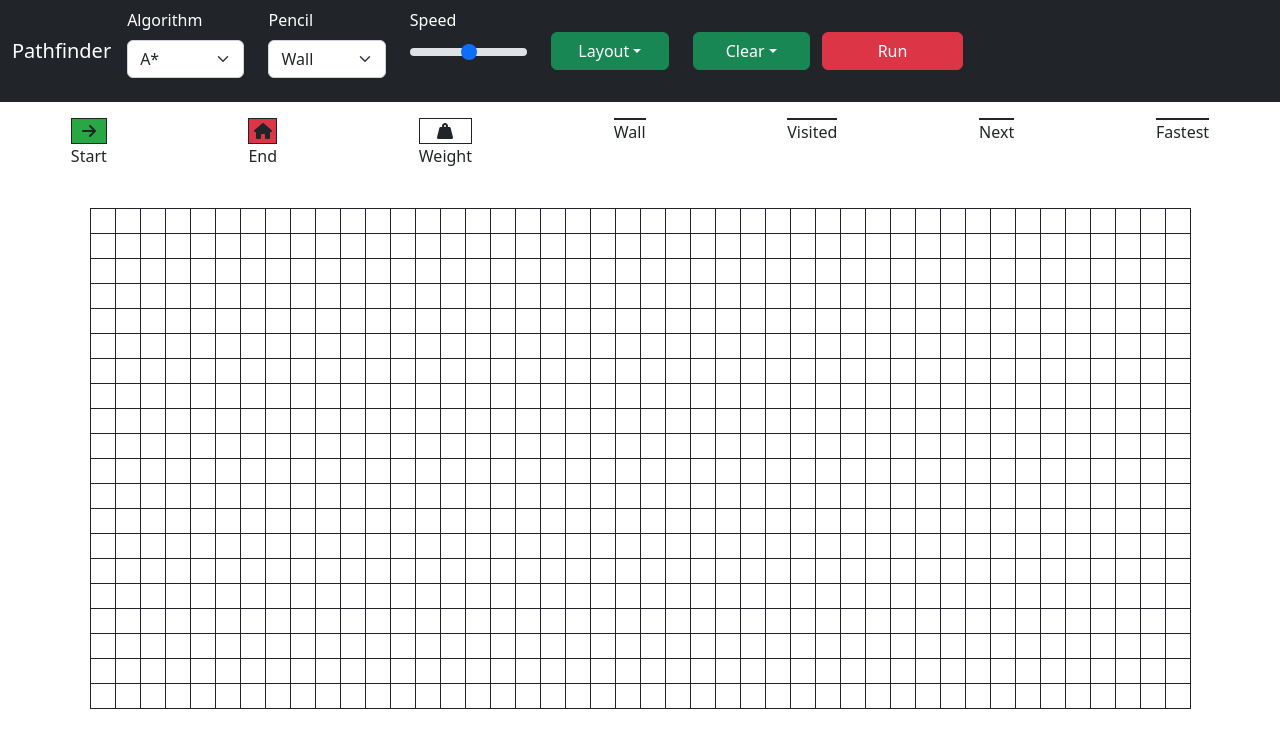
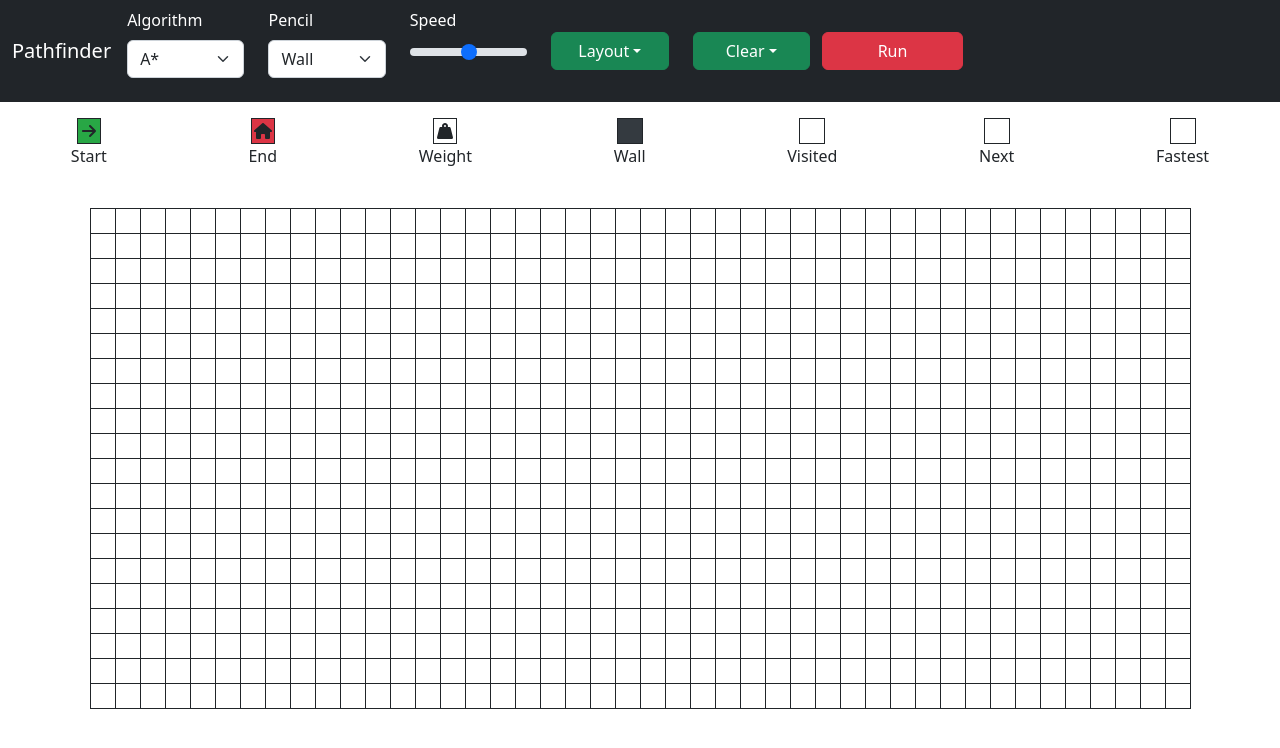
Before and after one commit to 99061142/Pathfinding, a React (Create React App) app in the folder my-app/: page / in a window 1280 px wide. Shown: the top 748 px of the page. Built offline with nearby package versions, Linux system fonts and the light colour scheme.

Commit message:
Changed "td" to ".cell" / added cell info styling
* Updated "td" to ".cell" to set the cell stylings.
* Set style information cells to max width 24.

```diff
--- a/my-app/src/App.css
+++ b/my-app/src/App.css
@@ -1,8 +1,12 @@
-td {
+.cellInformation .cell {
+    max-width: 24px;
+}
+
+.cell {
     padding: 12px;
 }
 
-td:has(svg) {
+.cell:has(svg) {
     padding: 0px;
     text-align: center;
 }
```
